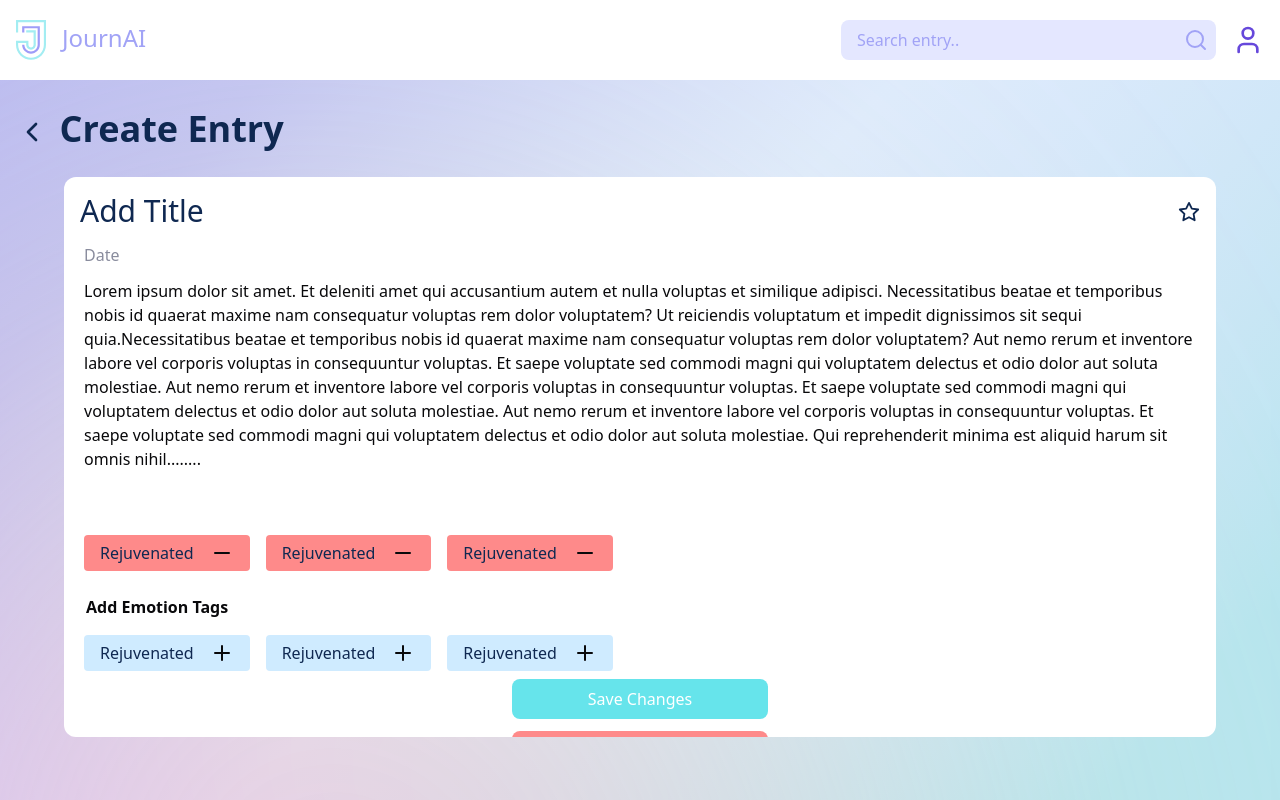
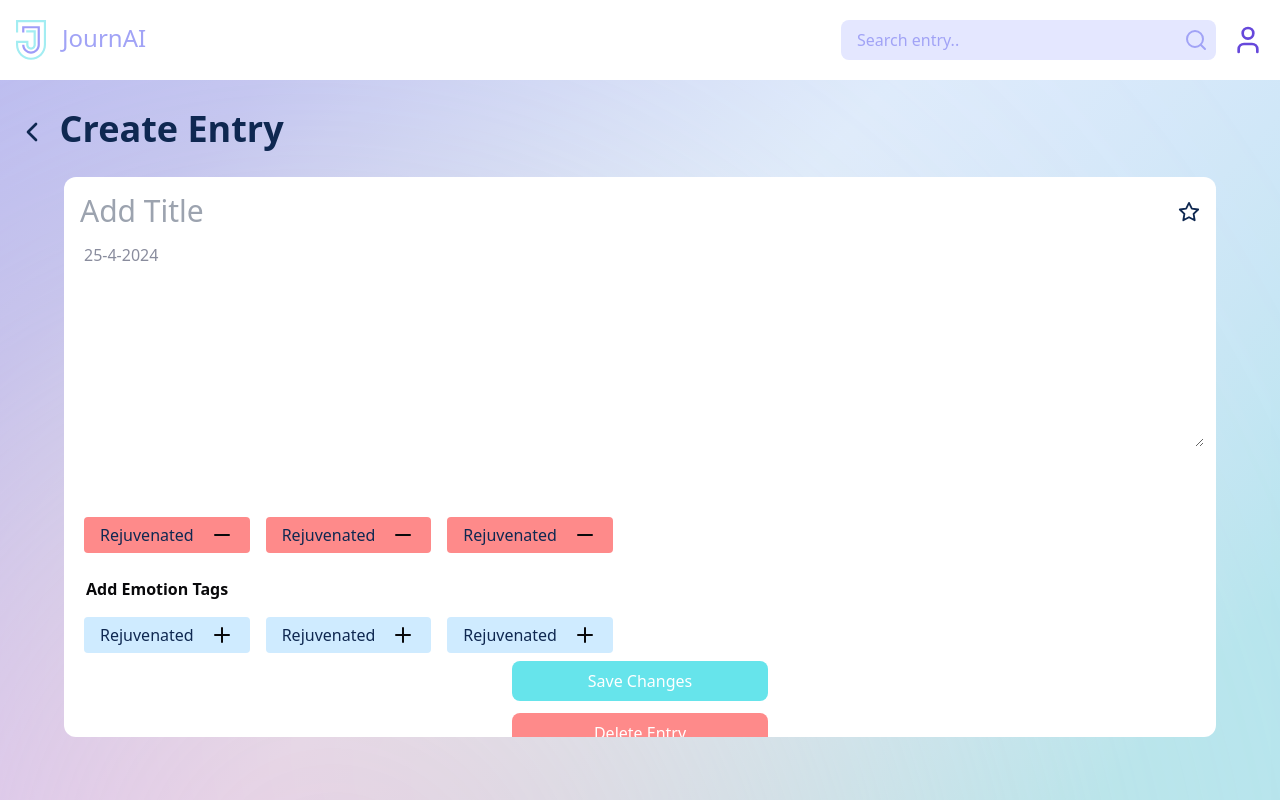
Before and after one commit to saanvi-iyer/journAI, a React app in the folder frontend/: page /create in a window 1280 px wide. Built offline with nearby package versions, Linux system fonts and the light colour scheme; the HTML template or start-up script is replaced by a standard one.

Commit message:
feat: create and delete entry integrated

```diff
--- a/frontend/src/pages/Create.jsx
+++ b/frontend/src/pages/Create.jsx
@@ -1,16 +1,26 @@
-import React from "react";
+import React, { useState, useEffect } from "react";
 import Navbar from "../components/Navbar";
-import { useState } from "react";
 import { Star } from "lucide-react";
 import { ChevronLeft } from "lucide-react";
 import { Plus } from "lucide-react";
 import { Minus } from "lucide-react";
 import { useNavigate } from "react-router-dom";
-
+import { useRef } from "react";
+import axios from "axios";
 import Swal from "sweetalert2";
 import withReactContent from "sweetalert2-react-content";
 
 const Create = () => {
+  const [currentDate, setCurrentDate] = useState("");
+  const getTodayDate = () => {
+    const today = new Date();
+    const formattedDate = `${today.getDate()}-${today.getMonth() + 1}-${today.getFullYear()}`;
+    setCurrentDate(formattedDate);
+  };
+  useEffect(() => {
+    getTodayDate();
+  }, []);
+
   const [selected, setSelected] = useState(false);
   const MySwal = withReactContent(Swal);
   const navigate = useNavigate();
@@ -35,17 +45,63 @@ const Create = () => {
       confirmButtonColor: "#3085d6",
       cancelButtonColor: "#d33",
       confirmButtonText: "Yes, delete it!",
-    }).then((result) => {
+    })
+      .then((result) => {
         if (result.isConfirmed) {
+          handleDeleteEntry();
           MySwal.fire({
             title: "Deleted!",
             text: "Your file has been deleted.",
             icon: "success",
           });
         }
+      })
+      .then((result) => {
+        window.location.reload();
       });
   const toggleSelected = () => {
     setSelected(!selected);
+  };
+  const titleRef = useRef(null);
+  const descriptionRef = useRef(null);
+  const handleSubmit = () => {
+    const access_token = localStorage.getItem("access_token");
+    const title = titleRef.current.value;
+    const description = descriptionRef.current.value;
+    const formData = {
+      title: title,
+      date: currentDate.toString(),
+      description: description,
+      is_starred: selected,
+      emotion_tags: ["Happy", "Happy", "Happy"],
+    };
+    axios
+      .post("http://localhost:3000/api/entry/create", formData, {
+        headers: { Authorization: ` ${access_token}` },
+      })
+      .then((response) => {
+        console.log("Data sent successfully:", response.data);
+        handleSave();
+        localStorage.setItem("_id", response.data.data._id);
+      })
+      .catch((error) => {
+        console.error("Error sending data:", error);
+      });
+  };
+  const handleDeleteEntry = () => {
+    const access_token = localStorage.getItem("access_token");
+    const entryId = localStorage.getItem("_id");
+
+    axios
+      .delete(`http://localhost:3000/api/entry/delete/${entryId}`, {
+        headers: { Authorization: access_token },
+      })
+      .then((response) => {
+        console.log("Entry deleted successfully:", response.data);
+      })
+      .catch((error) => {
+        console.error("Error deleting entry:", error);
+      });
   };
 
   return (
@@ -65,7 +121,11 @@ const Create = () => {
       </div>
       <div className="mx-auto flex h-[70vh] w-[90vw] flex-col overflow-auto rounded-xl bg-white p-4">
         <div className="flex items-center justify-between">
-          <span className="mb-0.5 text-3xl text-deep-blue">Add Title</span>
+          <input
+            className="mb-0.5 w-full text-3xl text-deep-blue outline-none"
+            placeholder="Add Title"
+            ref={titleRef}
+          />
           <div className="flex gap-x-4">
             <Star
               onClick={toggleSelected}
@@ -75,25 +135,15 @@ const Create = () => {
             />
           </div>
         </div>
-        <div className="my-1.5 h-0.5 w-full overflow-auto  bg-violet/60" />
-        <p className="text-dark-grey pl-1">Date</p>
-        <p className="ml-1 mt-3 w-fit">
-          Lorem ipsum dolor sit amet. Et deleniti amet qui accusantium autem et
-          nulla voluptas et similique adipisci. Necessitatibus beatae et
-          temporibus nobis id quaerat maxime nam consequatur voluptas rem dolor
-          voluptatem? Ut reiciendis voluptatum et impedit dignissimos sit sequi
-          quia.Necessitatibus beatae et temporibus nobis id quaerat maxime nam
-          consequatur voluptas rem dolor voluptatem? Aut nemo rerum et inventore
-          labore vel corporis voluptas in consequuntur voluptas. Et saepe
-          voluptate sed commodi magni qui voluptatem delectus et odio dolor aut
-          soluta molestiae. Aut nemo rerum et inventore labore vel corporis
-          voluptas in consequuntur voluptas. Et saepe voluptate sed commodi
-          magni qui voluptatem delectus et odio dolor aut soluta molestiae. Aut
-          nemo rerum et inventore labore vel corporis voluptas in consequuntur
-          voluptas. Et saepe voluptate sed commodi magni qui voluptatem delectus
-          et odio dolor aut soluta molestiae. Qui reprehenderit minima est
-          aliquid harum sit omnis nihil........
-        </p>
+        <div className="my-1.5 h-1 w-full overflow-auto  bg-violet/60" />
+        <p className="pl-1 text-dark-grey">{currentDate}</p>
+        <div className="h-[45%]">
+          <textarea
+            className="ml-1 mt-3 w-full outline-none"
+            ref={descriptionRef}
+            rows={7}
+          />
+        </div>
         <div className="mt-16 flex flex-col gap-y-4">
           <div className="mb-2 ml-1 mt-auto flex justify-start gap-x-4">
             <div className="flex gap-x-4 rounded bg-alert px-4 py-1.5 font-medium">
@@ -127,8 +177,8 @@ const Create = () => {
         </div>
         <div className="flex flex-col items-center justify-center gap-y-3">
           <div
-            onClick={handleSave}
-            className="bg-water flex min-h-10 w-[20vw] cursor-pointer items-center justify-center rounded-lg border-[1.5px] border-none text-center text-white hover:bg-turquoise"
+            onClick={handleSubmit}
+            className="flex min-h-10 w-[20vw] cursor-pointer items-center justify-center rounded-lg border-[1.5px] border-none bg-water text-center text-white hover:bg-turquoise"
           >
             <p className="text-md h-auto w-full">Save Changes</p>
           </div>
--- a/frontend/src/pages/Home.jsx
+++ b/frontend/src/pages/Home.jsx
@@ -5,6 +5,8 @@ import { useNavigate } from "react-router-dom";
 import { ChevronFirst } from "lucide-react";
 import { ChevronLast } from "lucide-react";
 import { useState } from "react";
+import { useEffect } from "react";
+import axios from "axios";
 
 function Home() {
   const navigate = useNavigate();
```
Lines whose indentation alone changed are shown as unchanged.
